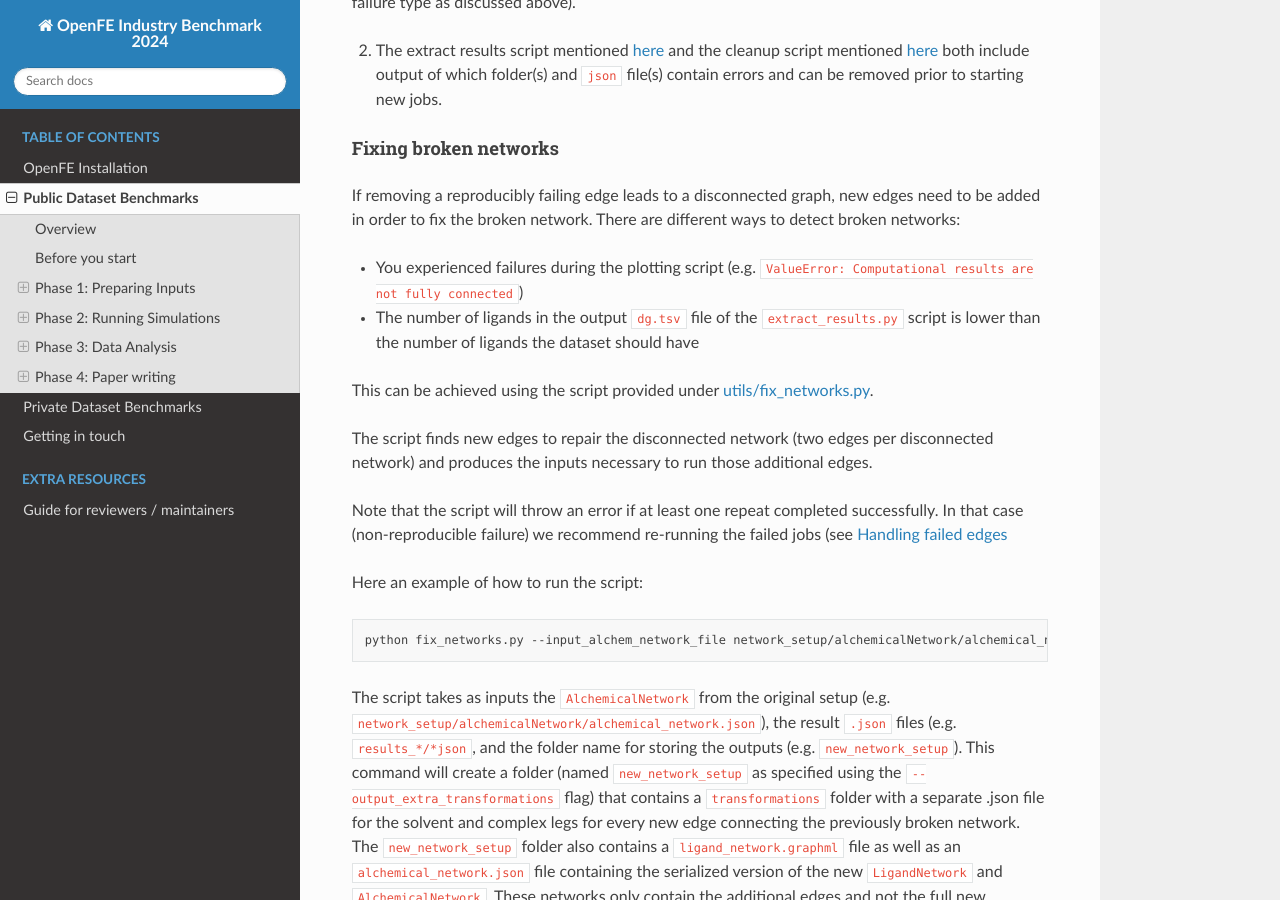
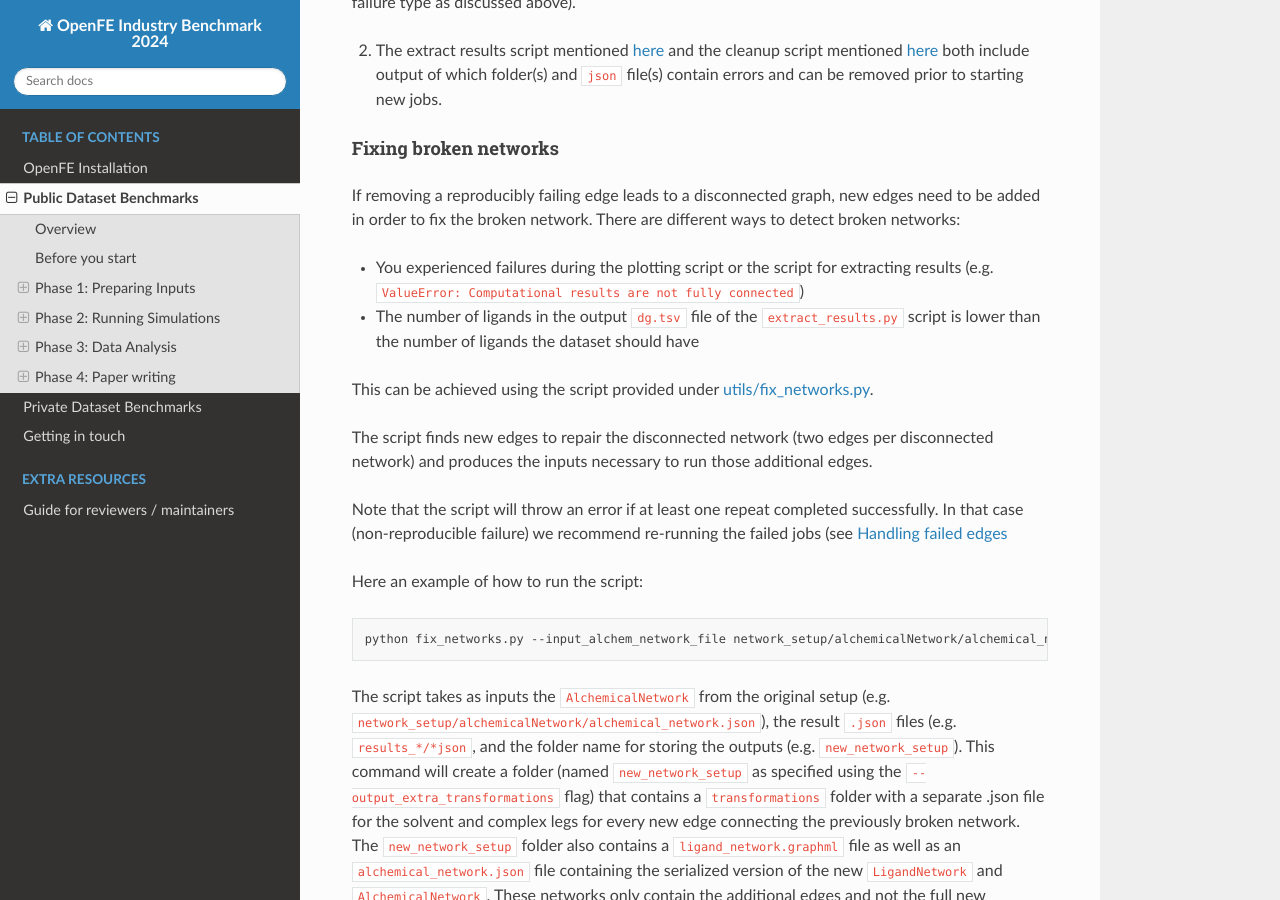
Before and after one commit to OpenFreeEnergy/IndustryBenchmarks2024, a Sphinx documentation site: the page built from docs/source/public/overview.rst, in a window 1280 px wide and 900 px high, scrolled down 6434 px. Built offline with Sphinx 7.4.7 and the Read the Docs theme 3.1.0, drawn with Linux system fonts in a browser that asks for light colours.

Commit message:
Small addition

```diff
--- a/docs/source/public/overview.rst
+++ b/docs/source/public/overview.rst
@@ -286,7 +286,7 @@
 If removing a reproducibly failing edge leads to a disconnected graph, new edges need to be added in order to fix the broken network.
 There are different ways to detect broken networks:
 
-* You experienced failures during the plotting script (e.g. ``ValueError: Computational results are not fully connected``)
+* You experienced failures during the plotting script or the script for extracting results (e.g. ``ValueError: Computational results are not fully connected``)
 * The number of ligands in the output ``dg.tsv`` file of the ``extract_results.py`` script is lower than the number of ligands the dataset should have
 
 This can be achieved using the script provided under
```
